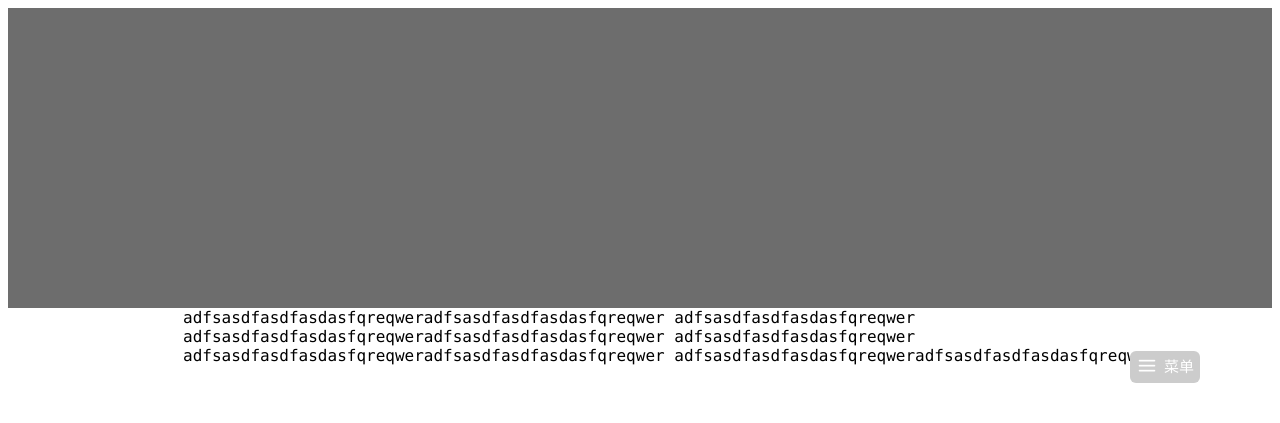
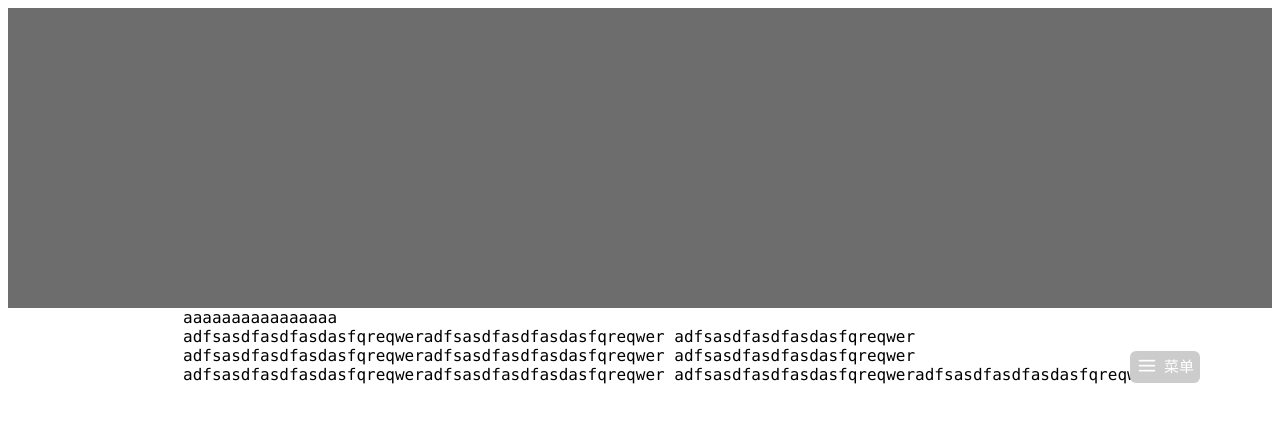
Before and after one commit to wangjianjie606/dono, a Jekyll site: the page built from _posts/test/2017-02-08-new-layout-test.html, in a window 1280 px wide. Shown: the top 423 px of the page. Built offline with Jekyll 4.4.1, drawn with Linux system fonts in a browser that asks for light colours.

Commit message:
homepage模板通用化

```diff
--- a/_layouts/home.html
+++ b/_layouts/home.html
@@ -19,7 +19,14 @@
     <div id="homeBodyDiv">
 
       <div >
-	    <div id="homeContent">{{ content }}</div>
+	    <div id="homeContent">
+		  {% if page.page == "homePage" %}
+		    {{ content }}
+		  {% else %}
+			<div>aaaaaaaaaaaaaaaa</div>
+		    {{content}}
+		  {% endif %}
+		</div>
       </div>
 	</div>
 	<div id="homeSideBarDiv">
--- a/index.html
+++ b/index.html
@@ -1,6 +1,7 @@
 ---
 layout: home
 title: DONO
+page: homePage
 ---
 
 {% for post in site.posts %}
```
